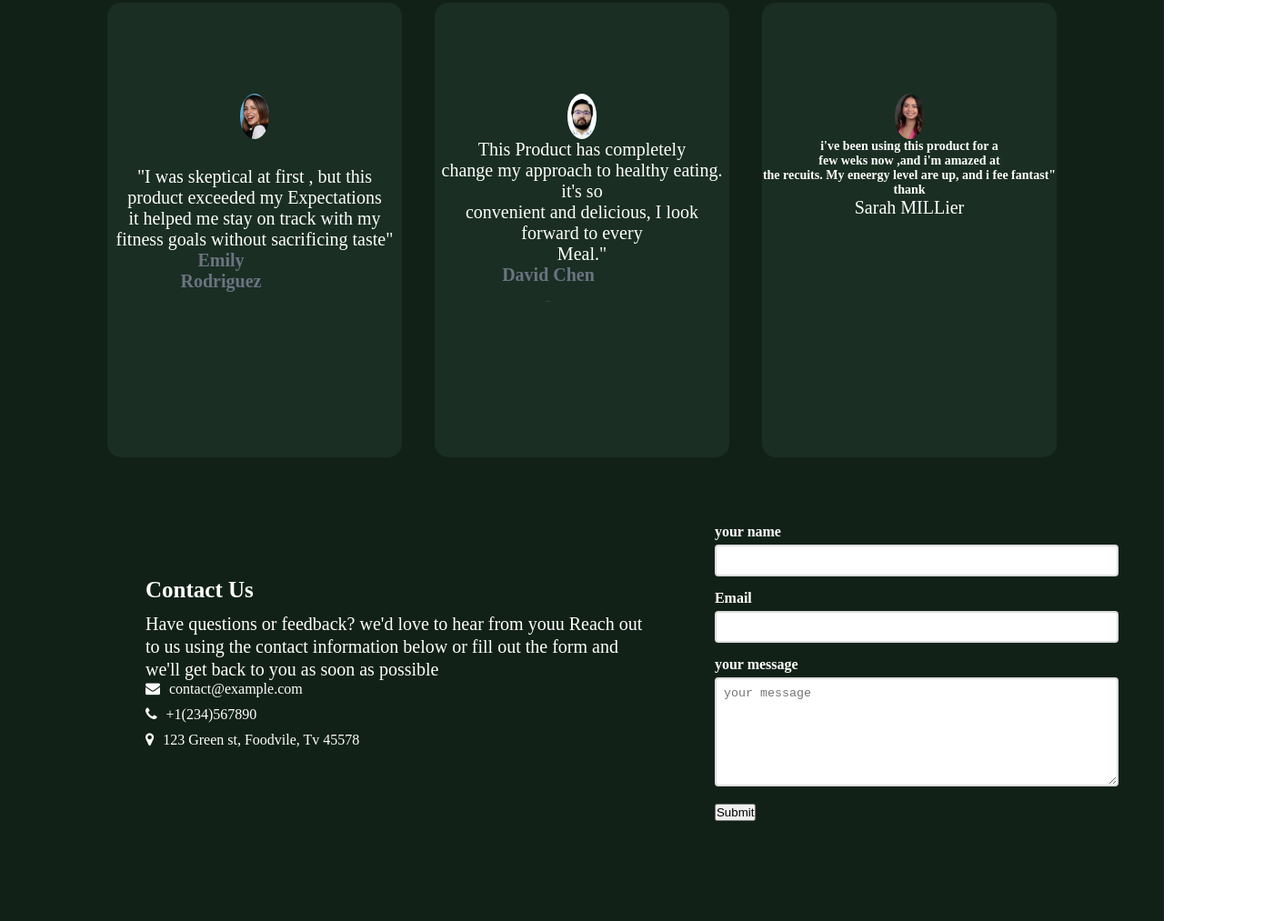
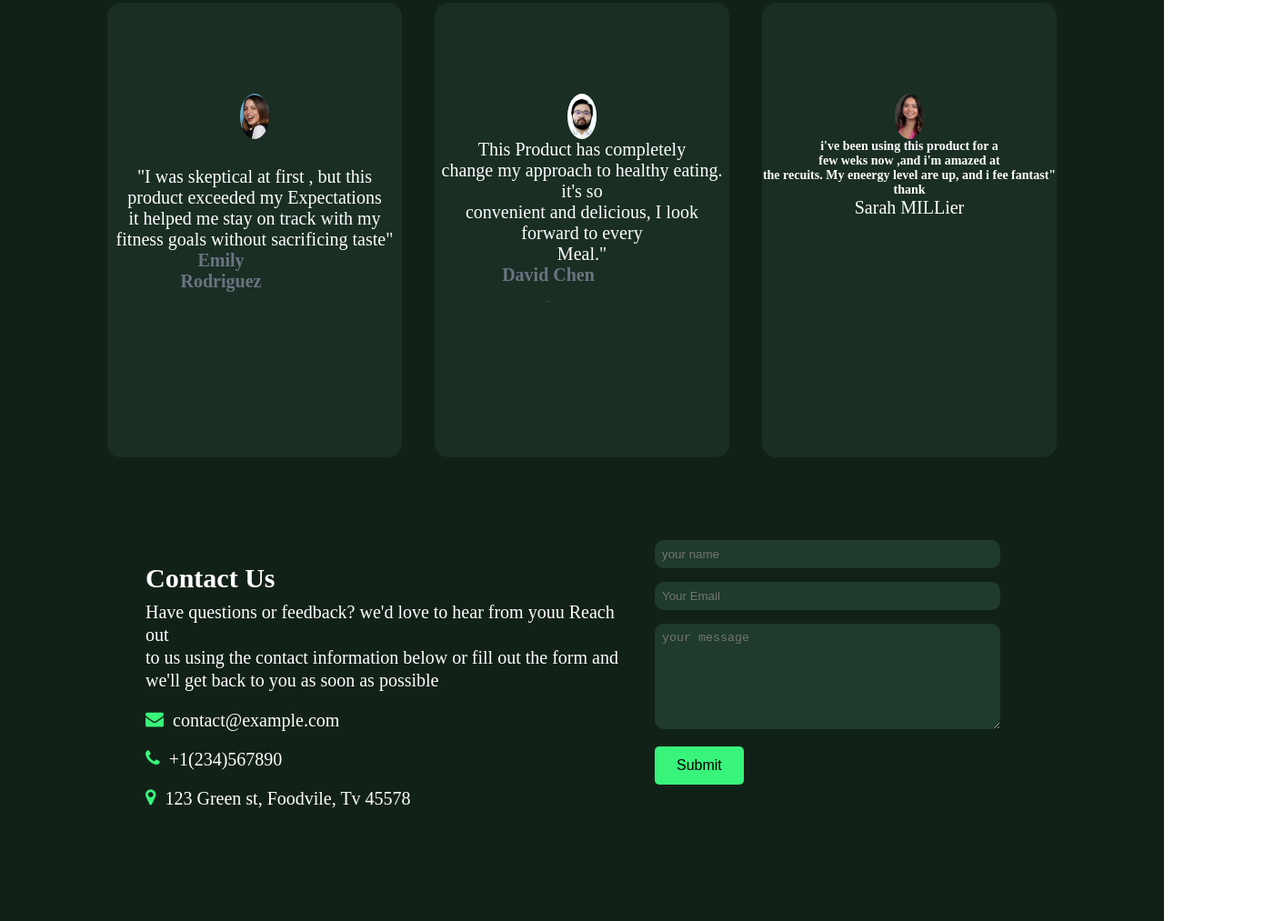
Before and after one commit to Egharevb9/foodie, a plain HTML site: page home.html in a window 1280 px wide. Shown: the part 3384-4397 px from the top of the page at 91% size, 1412 px wide, since content can reach past the window. Drawn offline with Linux system fonts and the light colour scheme.

Commit message:
project continue

```diff
--- a/home.html
+++ b/home.html
@@ -149,11 +149,11 @@
                 <div class="icon-con">
                     <div class="contact_icon">
                         <i class="fa fa-envelope" aria-hidden="true"></i>
-
                         <p>
                             contact@example.com
                         </p>
                     </div>
+
                     <div class="contact_icon">
                         <i class="fa fa-phone" aria-hidden="true"></i>
                         <p>
@@ -171,31 +171,28 @@
             <div class="right-side">
                 <form action="">
                     <div style="margin-bottom: 15px;">
-            <label for="username" style="display: block; margin-bottom: 5px; font-weight: bold;">your name</label>
+            <label for="username" style="display: block; margin-bottom: 5px; font-weight: bold;"></label>
             <input type="text" id="your name" name="your name" required
                    pattern="[a-zA-Z0-9]{3,16}"
-                   style="width: 70%; padding: 8px; border: 2px solid #ddd; border-radius: 4px;"
-                   placeholder=""
+                   style="width: 70%; padding: 8px; border: none; border-radius: 10px; background-color:#1e3b2b;"
+                   placeholder="your name"
                    title="">
         </div>
 
         <div style="margin-bottom: 15px;">
-            <label for="your email" style="display: block; margin-bottom: 5px; font-weight: bold;">Email</label>
+            <label for="your email" style="display: block; margin-bottom: 5px; font-weight: bold;"></label>
             <input type="email" id=" your email" name=" your email" required
-                   style="width: 70%; padding: 8px; border: 2px solid #ddd; border-radius: 4px;"
-                   placeholder="">
+                   style="width: 70%; padding: 8px; border: none; border-radius: 10px; background-color:#1e3b2b;"
+                   placeholder="Your Email">
         </div>
 
         <div style="margin-bottom: 15px;">
-            <label for="bio" style="display: block; margin-bottom: 5px; font-weight: bold;">your message</label>
+            <label for="bio" style="display: block; margin-bottom: 5px; font-weight: bold;"></label>
             <textarea id="bio" name="bio" maxlength="500" required
-                      style="width: 70%; padding: 8px; border: 2px solid #ddd; border-radius: 4px; height: 100px;"
+                      style="width: 70%; padding: 8px; border: none; border-radius: 10px; background-color:#1e3b2b; height: 100px;"
                       placeholder="your message"></textarea>
         </div>
-        <button type="submit">
-
-            Submit
-        </button>
+        <button class="submit" type="submit">Submit</button>
                 </form>
 
             </div>
--- a/style.css
+++ b/style.css
@@ -297,7 +297,7 @@ color: #38f47b;
    font-size: 23px;
 }
 .main-cont{
-width: 97.8%;
+/* width: 97.8%; */
 height: 400px;
 margin-top: 10px;
 margin-left: 120px;
@@ -321,19 +321,20 @@ padding: 0px 20px;
 }
 .left-side{
    width: 50%;
-   /* background-color:#1a2e23; */
    padding: 20px;
    color: white;
    /* text-align: center; */
 }
 .right-side{
+   padding: 20px;
    width: 50%;
+   /* margin-top: 100px; */
 
    color: white;
     margin-top: 5%;
 }
 .cont-text{
-   font-size: 25px;
+   font-size: 30px;
    font-weight: bold;
    padding-top: 15%;
    line-height: 50px;
@@ -359,11 +360,18 @@ padding: 0px 20px;
    display: flex;
    justify-content: flex-start;
    gap: 10px;
-   margin-bottom: 10px;
+   margin-top: 20px;
+   font-size: 20px;
  }
+
+ .contact_icon i{
+   color: #38f47b;
+ }
+
  .submit{
-background-color: #f39c12;
-color: white;
+background-color: #38f47b;
+color: black;
+border: 2px solid red;
 padding: 12px 24px;
 border: none;
 border-radius: 5px;
```
